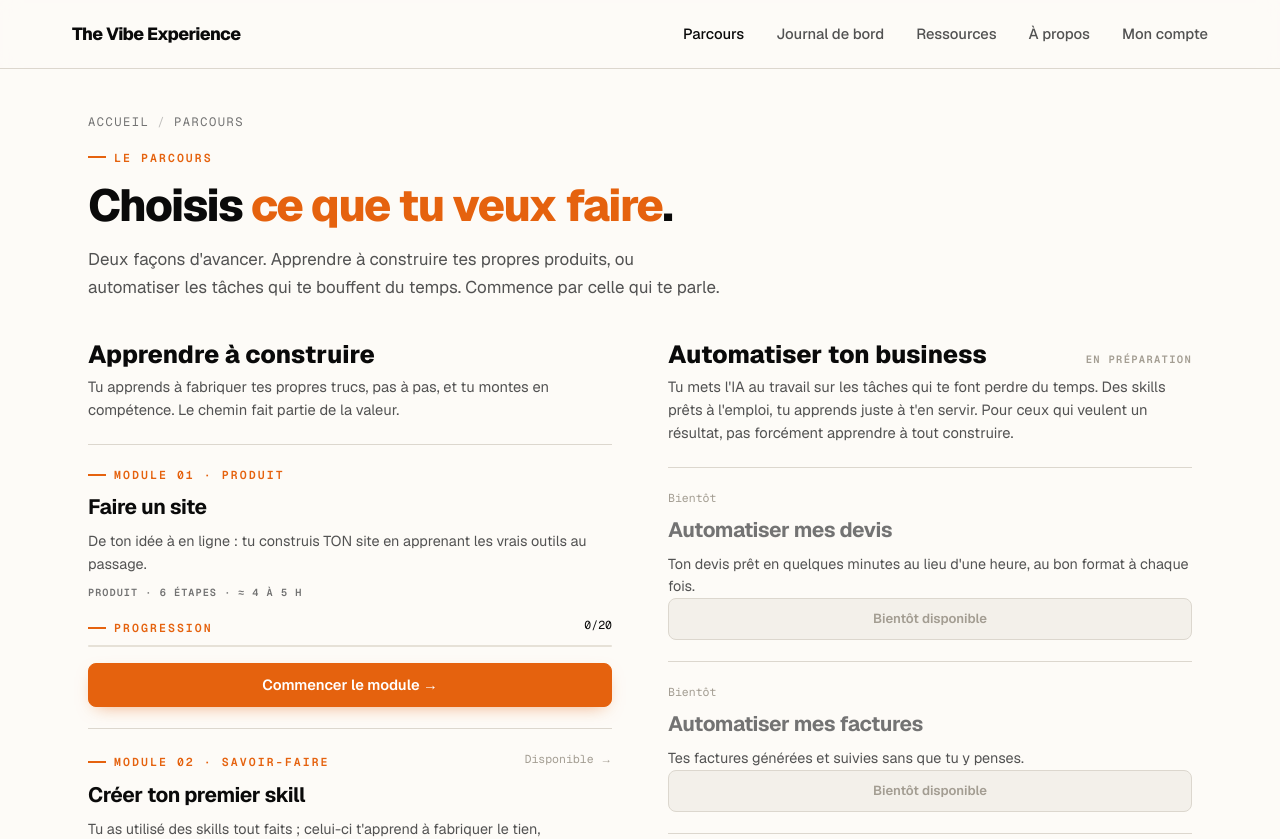
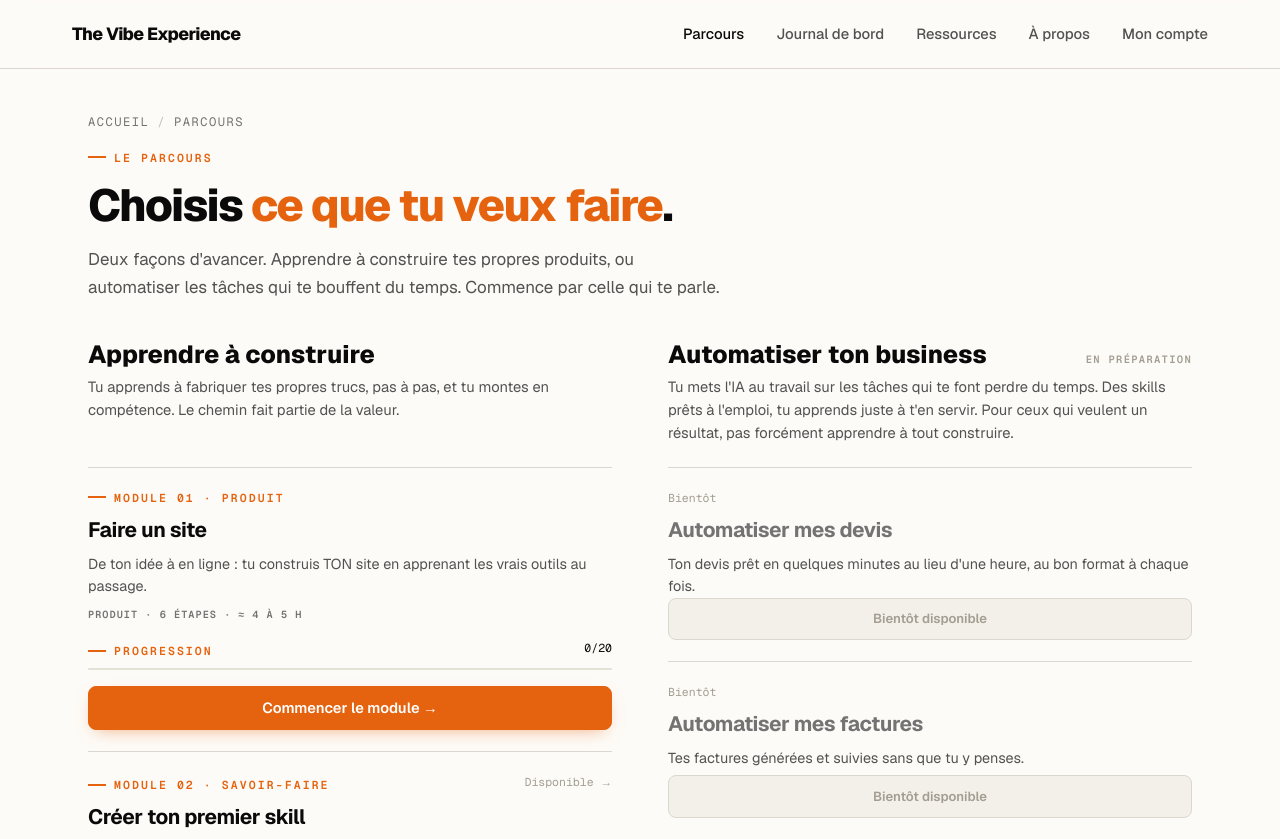
Before and after one commit to The-Vibe-Company/the-vibe-experience, a Next.js app: page /parcours in a window 1280 px wide. Shown: the top 839 px of the page. Built offline with nearby package versions, Linux system fonts and the light colour scheme.

Commit message:
fix: align parcours column dividers

```diff
--- a/src/app/globals.css
+++ b/src/app/globals.css
@@ -749,7 +749,20 @@ a.frow:hover .frow-n { color: var(--orange); }
 .pc-srow-soon { grid-template-columns: 1fr auto; }
 .pc-srow-soon .pc-srow-title { color: var(--muted-2); }
 /* Parcours en deux familles côte à côte */
-.pc-cols { display: grid; grid-template-columns: 1fr 1fr; column-gap: 3.5rem; row-gap: 2.5rem; margin-top: 2.4rem; align-items: start; }
+.pc-cols {
+  display: grid;
+  grid-template-columns: minmax(0, 1fr) minmax(0, 1fr);
+  grid-template-rows: auto auto 1fr;
+  column-gap: 3.5rem;
+  row-gap: 0;
+  margin-top: 2.4rem;
+  align-items: stretch;
+}
+.pc-col {
+  display: grid;
+  grid-row: span 3;
+  grid-template-rows: subgrid;
+}
 .pc-cols-hasreco .pc-col { padding: 1.6rem 1.5rem 1.7rem; border: 1px solid transparent; }
 .pc-cols-hasreco .pc-col-reco { position: relative; border-color: var(--orange); border-radius: var(--radius); }
 .pc-reco-tag { position: absolute; top: 0; left: 1.2rem; transform: translateY(-50%); background: var(--bg); padding: 0 .55rem; font-family: var(--font-geist-mono), monospace; font-size: .66rem; font-weight: 600; text-transform: uppercase; letter-spacing: .12em; color: var(--orange); white-space: nowrap; }
@@ -757,7 +770,7 @@ a.frow:hover .frow-n { color: var(--orange); }
 .pc-col-head { display: flex; align-items: baseline; justify-content: space-between; gap: 1rem; }
 .pc-col-intro { font-size: .92rem; line-height: 1.55; color: var(--muted); margin: .5rem 0 0; }
 .pc-col-list { margin-top: 1.4rem; border-bottom: 1px solid var(--border); }
-.pc-cols:not(.pc-cols-hasreco) .pc-col-list { display: flex; flex-direction: column; }
+.pc-cols:not(.pc-cols-hasreco) .pc-col-list { display: flex; flex-direction: column; min-height: 100%; }
 .pc-cols:not(.pc-cols-hasreco) .pc-mc-soon { display: flex; flex-direction: column; flex: 1; }
 .pc-cols:not(.pc-cols-hasreco) .pc-mc-soon .pc-soon-bar { margin-top: auto; }
 .pc-mc { display: block; position: relative; border-top: 1px solid var(--border); padding: 1.3rem 0; color: inherit; }
@@ -793,7 +806,8 @@ a.pc-srow:hover .pc-srow-status { color: var(--orange); }
 .pc-orient .btn-ghost { flex: none; }
 @media (max-width: 860px) {
   .pc-grid { grid-template-columns: 1fr; gap: 1.4rem; }
-  .pc-cols { grid-template-columns: 1fr; gap: 2.5rem; }
+  .pc-cols { grid-template-columns: 1fr; grid-template-rows: none; gap: 2.5rem; }
+  .pc-col { display: block; grid-row: auto; }
   .pc-orient { flex-direction: column; align-items: flex-start; gap: 1rem; }
 }
 
```
